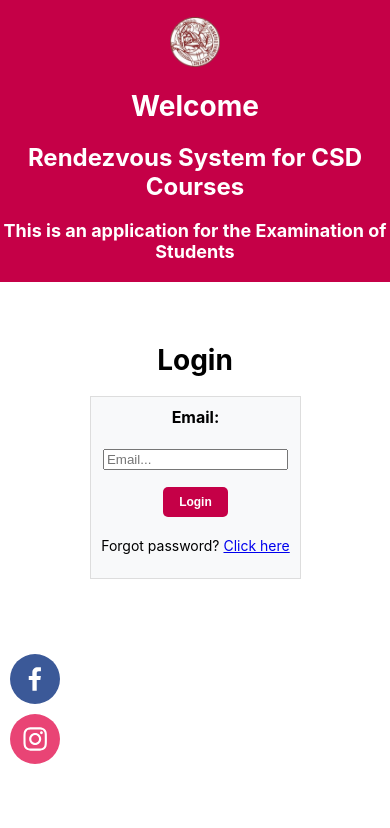
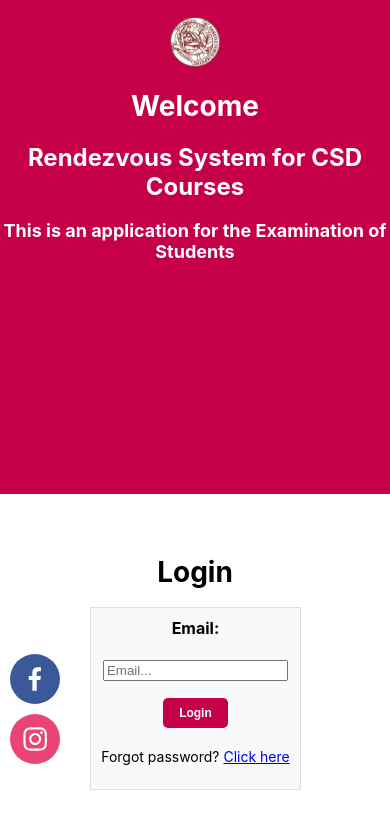
Before and after one commit to anestiskivro/CSD-Client, a React (Create React App) app: page / in a window 390 px wide. Shown: the top 828 px of the page. Built offline with nearby package versions, Linux system fonts and the light colour scheme; no server answers.

Commit message:
mobile develop yyh

```diff
--- a/src/components/booking.css
+++ b/src/components/booking.css
@@ -8,6 +8,7 @@
 
 .mobile {
     flex-direction: column;
+    height: 120vh;
 }
 .right {
     flex: 1;
--- a/src/components/review.css
+++ b/src/components/review.css
@@ -8,6 +8,7 @@
 
 .mobile {
     flex-direction: column;
+    height: 120vh;
 }
 .right {
     flex: 1;
```
